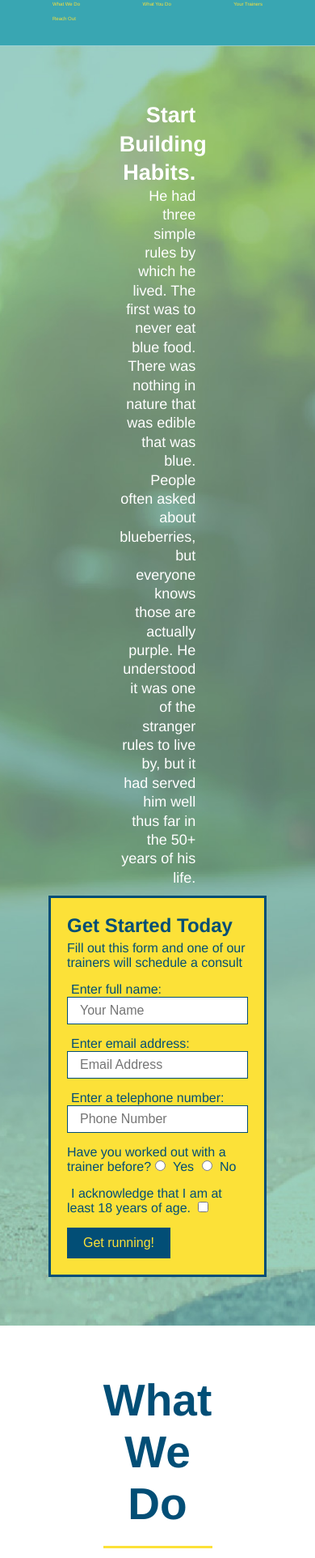
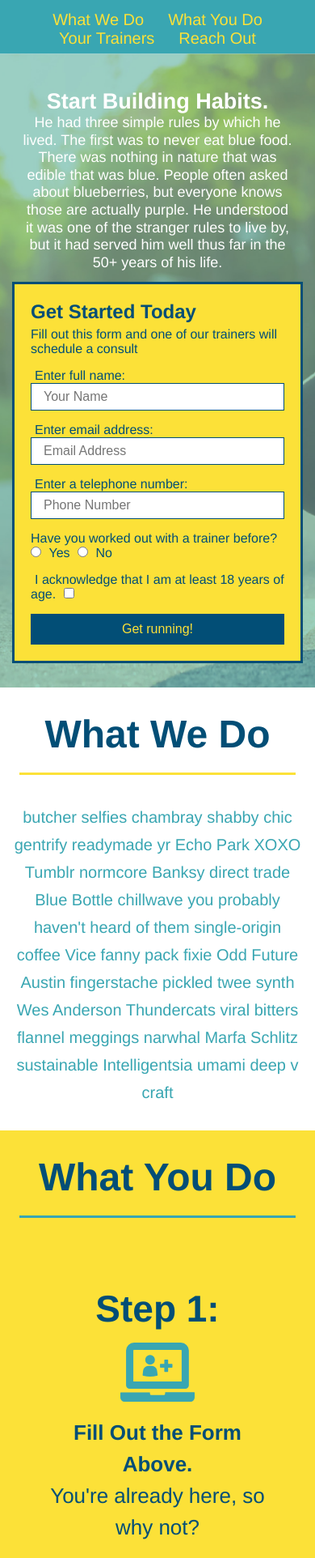
Before and after one commit to SemiHarris/run-buddy, a plain HTML site: page index.html in a window 390 px wide. Shown: the part 76-2000 px from the top of the page at 81% size. Drawn offline with Linux system fonts and the light colour scheme.

Commit message:
run buddy practice

```diff
--- a/assets/css/style.css
+++ b/assets/css/style.css
@@ -47,7 +47,7 @@ header nav ul li {
 }
 
 header nav ul li a {
-  margin: 0 30px;
+  padding: 10px 15px;
   font-weight: lighter;
   font-size: 1.55vw;
 }
@@ -88,6 +88,7 @@ section {
   display: flex;
   flex-wrap: wrap;
   justify-content: center;
+  align-items: flex-start;
 }
 /* Hero Style End */
 
@@ -135,7 +136,7 @@ section {
   margin: 3.5%;
   color: #fff;
   font-size: 18px;
-  line-height: 1.3;
+  line-height: 1.2;
 }
 
 .intro p {
@@ -196,7 +197,7 @@ section {
 }
 
 .section-title {
-  font-size: 55px;
+  font-size: 48px;
   color: #024e76;
   border-bottom: 3px solid;
   padding-bottom: 20px;
@@ -328,3 +329,107 @@ justify-content: space-around;
   padding: 15px 0;
   font-size: 16px;
 }
+
+@media screen and (max-width: 980px) {
+header {
+  padding-bottom: 0;
+  justify-content: center;
+}
+
+header h1 {
+  width: 100%;
+  text-align: center;
+}
+
+header nav ul {
+  margin-top: 20px;
+  width: 100%;
+  justify-content: center;
+}
+
+header nav ul li a {
+  font-size: 20px;
+}
+
+footer h2, footer div {
+  text-align: center;
+  width: 100%;
+}
+
+.hero-cta, .hero-form {
+  width: 100%;
+}
+
+.hero-cta {
+  text-align: center;
+}
+
+.section-title {
+  width: 80%;
+}
+
+.trainer {
+  flex: 0 70%;
+}
+
+.contact-info iframe {
+  flex: 1 100%;
+}
+}
+@media screen and (max-width: 768px)  {
+section {
+  padding: 30px 15px;
+  }
+.step h3 {
+  flex: 1 100%;
+  text-align: center;
+}
+
+.step-info {
+  flex: 2 100%;
+  text-align: center;
+  justify-content: center;
+}
+
+.step-img{
+  flex: 0 32%;
+  margin-right: 0;
+  margin-top: 15px;
+  margin-bottom: 15px;
+}
+
+.step-text {
+  flex: 100%
+}
+}
+
+@media  screen and (max-width: 575px) {
+.hero-form button {
+  width: 100%;
+}
+
+.section-title {
+  width: 95%
+}
+
+.intro p {
+  width: 100%;
+}
+
+.trainer {
+  flex: 0 100%;
+}
+
+.contact-info {
+  text-align: center;
+}
+
+.contact-info > * {
+  flex:0 100%;
+}
+
+.contact-form {
+  order: 3;
+}
+
+}
--- a/index.html
+++ b/index.html
@@ -3,6 +3,7 @@
 
 <head>
   <meta charset="UTF-8" />
+  <meta name="viewport" content="width=device-width, initial-scale=1.0" />
   <title>Run Buddy</title>
   <link rel="stylesheet" href="./assets/css/style.css" />
 </head>
```
Also changed, not shown: privacy-policy.html (+1 -0 lines).
